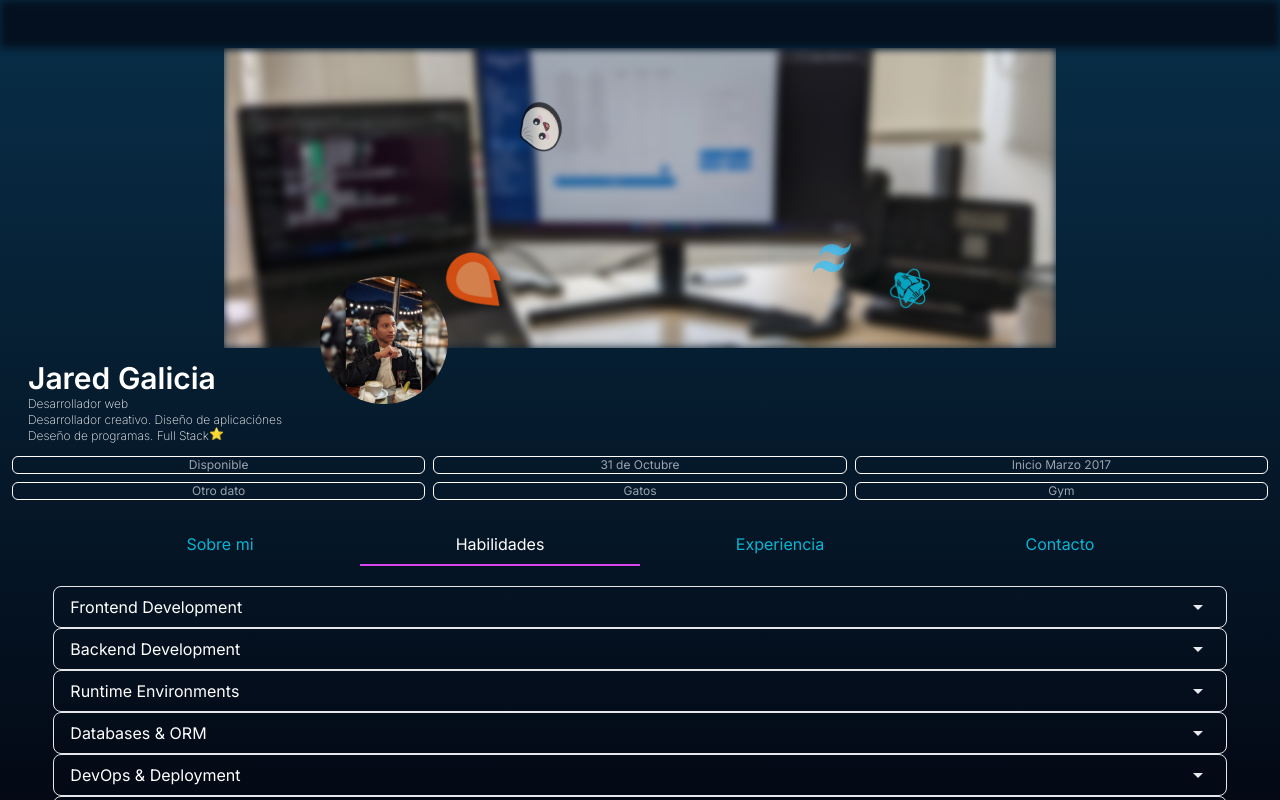
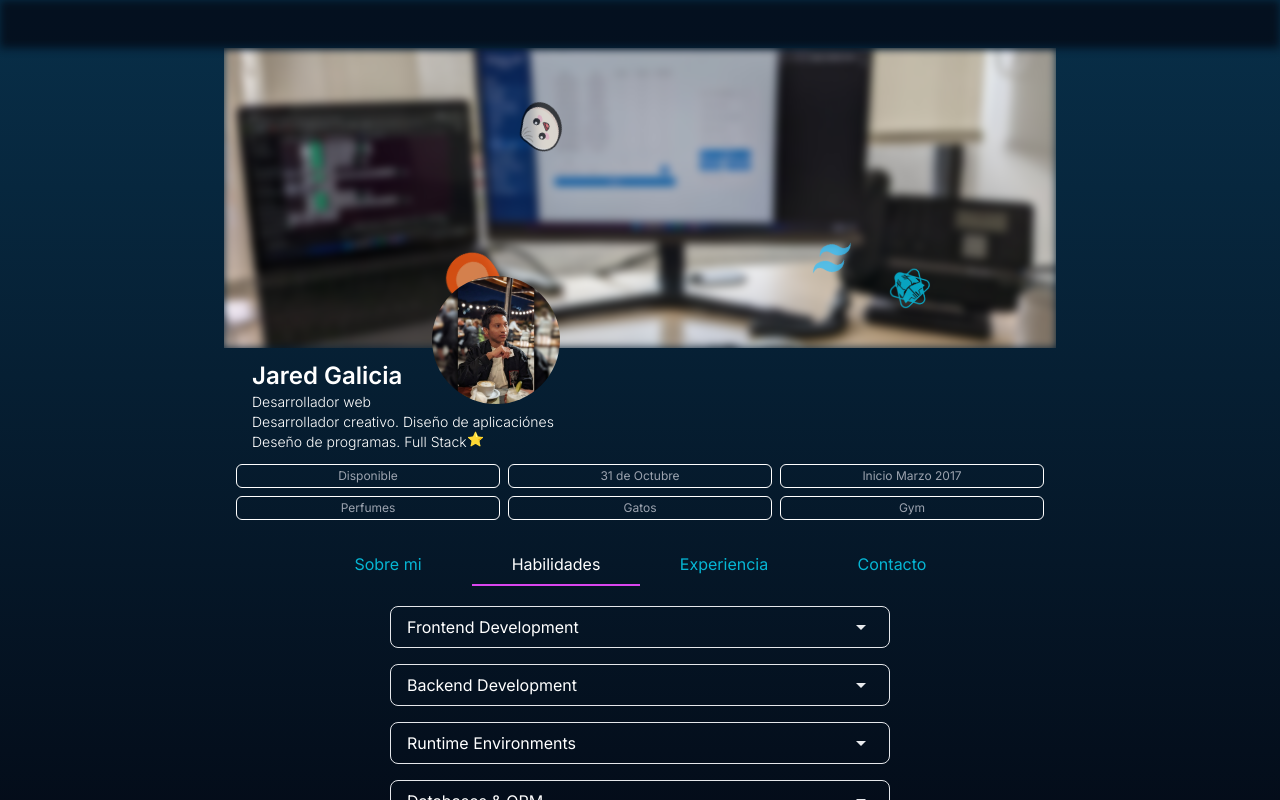
Before and after one commit to jared0192galicia/Portfolio, a Next.js app: page / in a window 1280 px wide. Both pictures are taken after a click on the item "Habilidades". Shown: the top 800 px of the page. Built offline with nearby package versions, Linux system fonts and the light colour scheme.

Commit message:
Add Responsive desing

```diff
--- /dev/null
+++ b/components/general/footer.tsx
@@ -0,0 +1,14 @@
+export default function Footer({ children, condition }: any) {
+  return (
+    <footer className="bg-transparent textwhite">
+      <section className="bg-transparent">
+        <ul className="bg-transparent">
+          <li>Power by React</li>
+          <li>Power by React</li>
+          <li>Power by React</li>
+          <li>Power by React</li>
+        </ul>
+      </section>
+    </footer>
+  );
+}
--- a/components/general/profile.tsx
+++ b/components/general/profile.tsx
@@ -12,15 +12,16 @@ export default function Profile({ className }: any) {
     { data: "Disponible", icon: "" },
     { data: "31 de Octubre", icon: "" },
     { data: "Inicio Marzo 2017", icon: "" },
-    { data: "Otro dato", icon: "" },
+    { data: "Perfumes", icon: "" },
     { data: "Gatos", icon: "" },
     { data: "Gym", icon: "" },
   ];
+
   return (
     <>
       <section
         className={cn(
-          "w-screen h-[300px] flex justify-center items-center flex-col",
+          "wscreen h-[300px] flex justify-center items-center flex-col",
           className
         )}
       >
@@ -70,12 +71,14 @@ export default function Profile({ className }: any) {
       </section>
       {/* Precentación */}
       <section className="px-7 pt-3">
-        <h1 className="text-white lg:text-3xl font-semibold">Jared Galicia</h1>
-        <p className="text-white text-xs font-extralight">Desarrollador web</p>
-        <p className="text-white text-xs font-extralight">
+        <h1 className="text-white lg:text-2xl font-semibold">Jared Galicia</h1>
+        <p className="text-white text-xs md:text-sm md:font-light font-extralight">
+          Desarrollador web
+        </p>
+        <p className="text-white text-xs md:text-sm md:font-light font-extralight">
           Desarrollador creativo. Diseño de aplicaciónes
         </p>
-        <div className="text-white text-xs font-extralight">
+        <div className="text-white text-xs md:text-sm md:font-light font-extralight">
           Deseño de programas. Full Stack
           <div className="inline-block animate-bounce">⭐</div>
         </div>
@@ -84,7 +87,14 @@ export default function Profile({ className }: any) {
       <section className="grid grid-cols-3 gap-2 p-3">
         {factAbout.map((fact: fact, index) => (
           <React.Fragment key={index}>
-            <div className="text-gray-400 cursor-pointer hover:bg-pink-700 hover:text-white text-center rounded-md text-xs border-white border border-solid ">
+            <div
+              className={cn(
+                "cursor-pointer hover:bg-pink-700 hover:text-white lg:h-6",
+                "rounded-md text-xs border-white border border-solid",
+                "lg:flex lg: justify-center items-center",
+                "text-center text-gray-400",
+              )}
+            >
               {fact.data}
             </div>
           </React.Fragment>
--- a/components/general/sections.tsx
+++ b/components/general/sections.tsx
@@ -7,7 +7,7 @@ import Where from "../utilities/where";
 
 export default function Sections({ state }: any) {
   return (
-    <>
+    <section className="md:w-[65vw] md:flex my-0 mx-auto">
       <Where condition={state.matches("about")}>
         <About />
       </Where>
@@ -20,6 +20,6 @@ export default function Sections({ state }: any) {
       <Where condition={state.matches("skills")}>
         <Skills />
       </Where>
-    </>
+    </section>
   );
 }
--- a/components/section/skills.tsx
+++ b/components/section/skills.tsx
@@ -1,12 +1,11 @@
 import cn from "@/service/clsx";
 import Accordion from "../utilities/accordion";
-import Element from "../utilities/element";
 
 export default function Skills() {
-  const baseClassP: string = "text-white font-extaligth";
+  const baseClassP: string = "text-white font-extaligth md:w-[500px]";
   return (
-    <section className="flex justify-center mt-5">
-      <div className="w-11/12 borde rounded-lg">
+    <section className="flex justify-center mt-5 md:w-full">
+      <div className="w-11/12 borde rounded-lg md md:flex flex-col gap-4 md:w-[500px]">
         <Accordion title="Frontend Development">
           <section className={cn(baseClassP)}>
             <p>TypeScript</p>
--- a/components/utilities/accordion.tsx
+++ b/components/utilities/accordion.tsx
@@ -12,10 +12,6 @@ export default function Accordion({ title, children }: any) {
 
   return (
     <div className="border rounded-lg">
-      {/* Título del acordeón */}
-      {/* <button
-      >
-      </button> */}
       <div
         className={cn(
           "text-white w-full px-4 py-2 text-left flex justify-between",
--- a/src/app/page.tsx
+++ b/src/app/page.tsx
@@ -1,4 +1,4 @@
-"use client"
+"use client";
 // import "@/styles/globals.css";
 // import "tailwindcss/tailwind.css";
 import Navbar from "@/components/general/navbar";
@@ -6,16 +6,20 @@ import Profile from "@/components/general/profile";
 import Sections from "@/components/general/sections";
 import { useMachine } from "@xstate/react";
 import { navigationMachine } from "./stores/machineNavigator";
+import Footer from "@/components/general/footer";
 export default function Home() {
   const [state, send] = useMachine(navigationMachine);
   return (
     <main>
       <section className="bg-gradient-to-b from-sky-950 to-gray-950">
         <div className="z-50 sticky -top-2 w-full h-12 bg-gray-950 opacity-75 blur-sm"></div>
-        <Profile></Profile>
-        <Navbar send={send} className="hover:text-cyan-100" />
-        <Sections state={state}></Sections>
+        <div className="md:w-[65vw] my-0 mx-auto max-w-[840px]">
+          <Profile></Profile>
+          <Navbar send={send} className="hover:text-cyan-100" />
+          <Sections state={state}></Sections>
+        </div>
       </section>
+      {/* <Footer></Footer> */}
       <div className="h-screen w-screen bg-gradient-to-t from-cyan-950 to-gray-950"></div>
     </main>
   );
```
